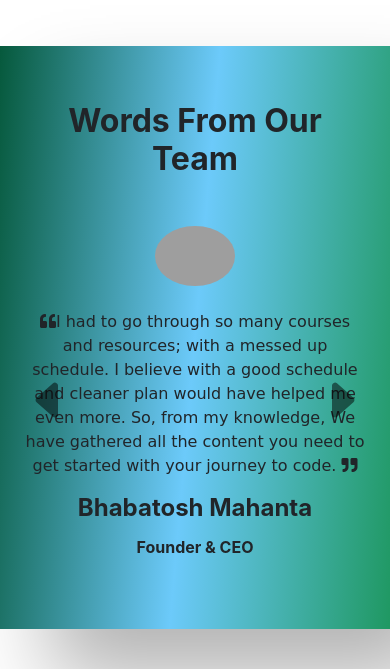
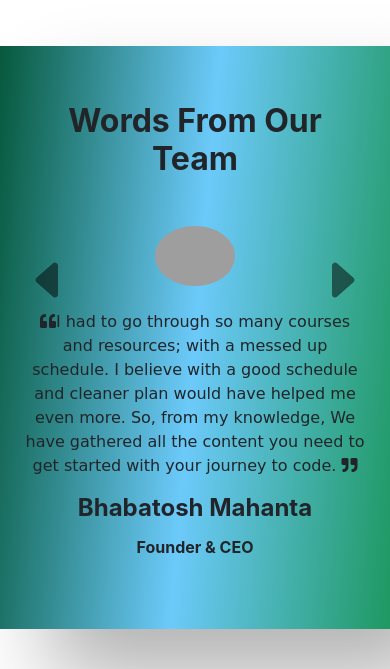
Before and after one commit to rashmi-ranjan-das/education, a Django app: page / in a window 390 px wide. Shown: the part 5079-5748 px from the top of the page. Run offline with Django 3.2, Linux system fonts and the light colour scheme; some libraries are stand-ins or nearby versions; grey boxes are pictures that could not be loaded.

Commit message:
photos added

```diff
--- a/main/templates/main/about.html
+++ b/main/templates/main/about.html
@@ -8,10 +8,10 @@
 
 {% block content %}
 <div class="container mt-3 mb-3" style="text-align: center">
-    <h1>About Us</h1>
+    <h1 style="color: #00378a;">About Us</h1>
 </div>
 <!-----------------------------DESKTOP VIEW------------------------------>
-<div class="container mt-4 mb-5 desktop-about">
+<div class="container mt-5 mb-5 desktop-about">
     <div class="row">
         <div class="col-xs-12 col-sm-12 col-md-6">
             <img class="article-img" style="width: 95%; height: 90%" src="https://res.cloudinary.com/pathapadha-in/image/upload/v1602270204/Resources/Our_Vision_e1cahr.jpg">
--- a/main/templates/main/base.html
+++ b/main/templates/main/base.html
@@ -36,6 +36,11 @@
         @media only screen and (max-width: 559px){
             .d-block{
                 height: 25rem;
+            }
+        }
+        @media only screen and (max-width: 989px){
+            .testimonial-btn{
+                margin-bottom: 15rem;
             }
         }
     </style>
--- a/main/templates/main/home.html
+++ b/main/templates/main/home.html
@@ -301,13 +301,13 @@
                     </div>
                   </div>
                     </div>
-                    <a class="carousel-control-prev left carousel-control" href="#carousel-example-1" role="button"
+                    <a class="carousel-control-prev left carousel-control testimonial-btn" href="#carousel-example-1" role="button"
                     data-slide="prev">
                     <svg width="3em" height="3em" viewBox="0 0 16 16" class="bi bi-caret-left-fill" fill="currentColor" xmlns="http://www.w3.org/2000/svg">
                         <path d="M3.86 8.753l5.482 4.796c.646.566 1.658.106 1.658-.753V3.204a1 1 0 0 0-1.659-.753l-5.48 4.796a1 1 0 0 0 0 1.506z"/>
                     </svg>
                     </a>
-                    <a class="carousel-control-next right carousel-control" href="#carousel-example-1" role="button"
+                    <a class="carousel-control-next right carousel-control testimonial-btn" href="#carousel-example-1" role="button"
                     data-slide="next">
                     <svg width="3em" height="3em" viewBox="0 0 16 16" class="bi bi-caret-right-fill" fill="currentColor" xmlns="http://www.w3.org/2000/svg">
                         <path d="M12.14 8.753l-5.482 4.796c-.646.566-1.658.106-1.658-.753V3.204a1 1 0 0 1 1.659-.753l5.48 4.796a1 1 0 0 1 0 1.506z"/>
```
Also changed, not shown: db.sqlite3.
